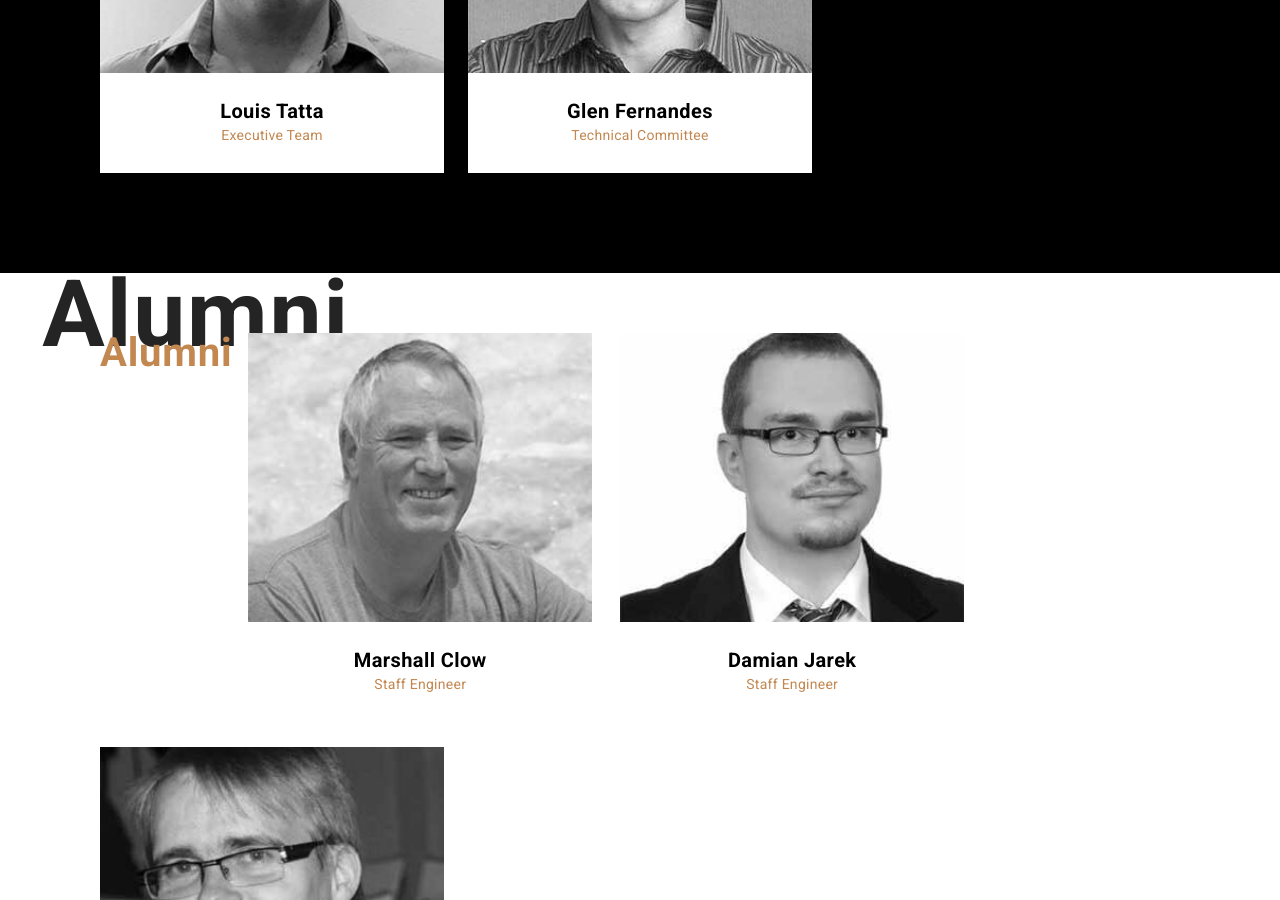
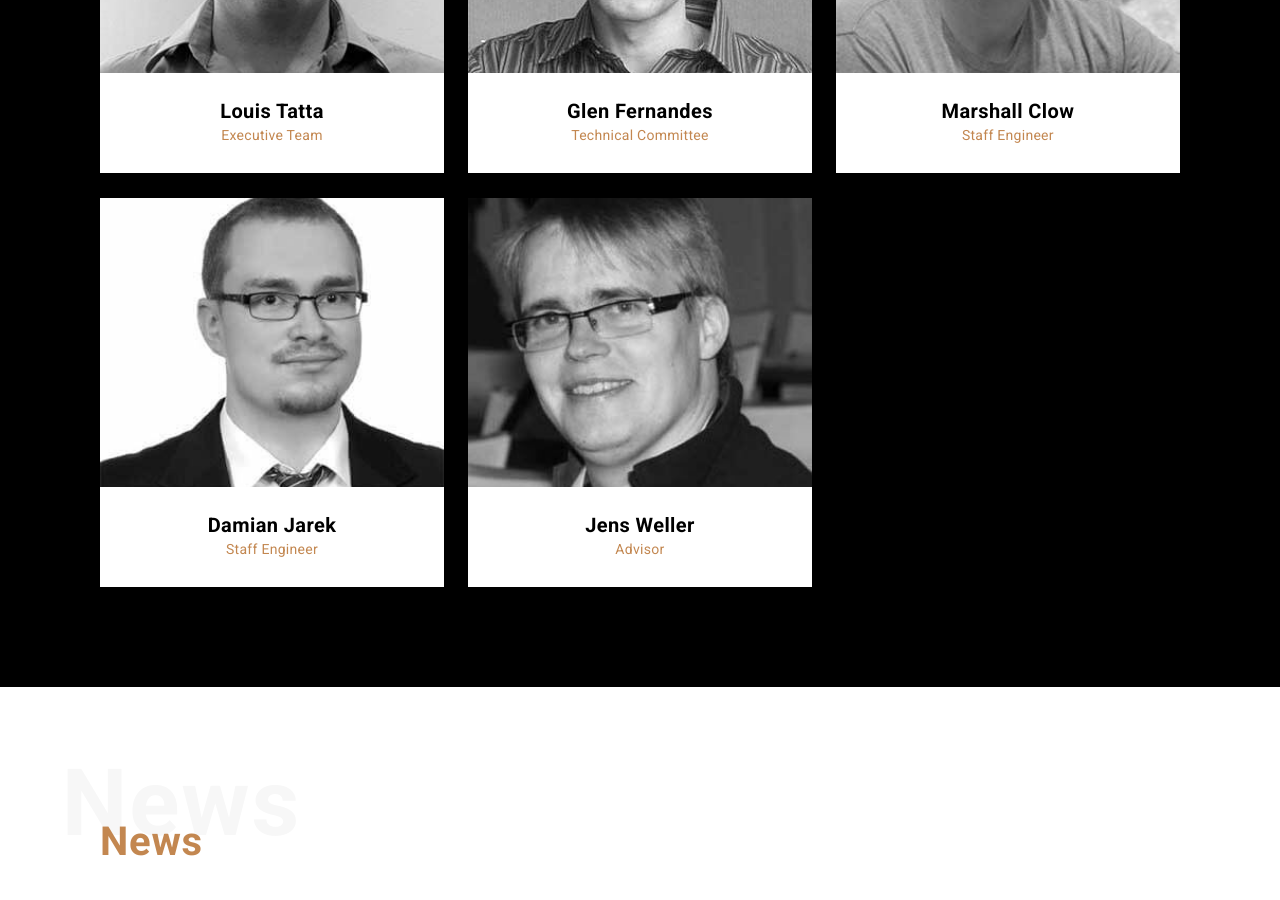
Before and after one commit to unecigarettewm/cppa-www, a Jekyll site: the page built from index.html, in a window 1280 px wide and 900 px high, scrolled down 3111 px. Built offline with Jekyll 4.4.1, drawn with Linux system fonts in a browser that asks for light colours.

Commit message:
Update index.html

```diff
--- a/index.html
+++ b/index.html
@@ -178,17 +178,8 @@ description: The C++ Alliance is dedicated to helping the C++ programming langua
           </span>
         </a>
       </div>
-    </div>
-  </section>
 
-   <!-- Our Alumni section-->
-  <section class='section alumni' id='alumni'>
-    <div class='section-title'>
-      <h2 class='header text-xl'>Alumni</h2>
-      <h2 class='header-shadow dark'>Alumni</h2>
-    </div>
-
-    <div class='col-third'>
+     <div class='col-third'>
         <a class='card' href='{{ site.baseurl }}/people/marshall'>
           <div class='card-img-wrapper'>
             <img class='card-img' src='{{ site.baseurl }}/images/people/marshall.jpg' alt='Marshall Clow'>
@@ -211,7 +202,8 @@ description: The C++ Alliance is dedicated to helping the C++ programming langua
           </span>
         </a>
       </div>
-          <div class='col-third'>
+
+      <div class='col-third'>
         <a class='card' href='{{ site.baseurl }}/people/jens'>
           <div class='card-img-wrapper'>
             <img class='card-img' src='{{ site.baseurl }}/images/people/jens.jpg' alt='Jens Weller'>
@@ -222,8 +214,8 @@ description: The C++ Alliance is dedicated to helping the C++ programming langua
           </span>
         </a>
        </div>
-      </div>
-      </section>
+    </div>
+  </section>
 
   <!-- News section-->
   <section class="section news" id='news'>
```
